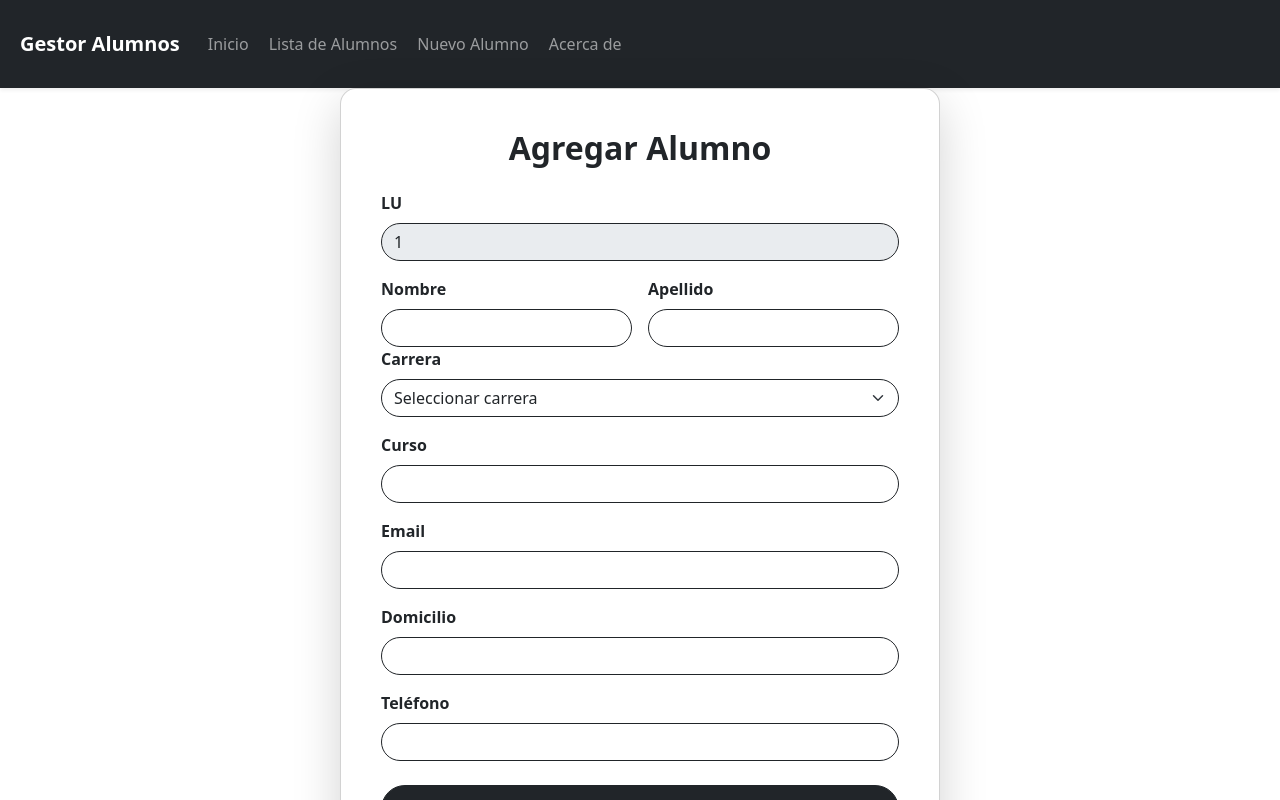
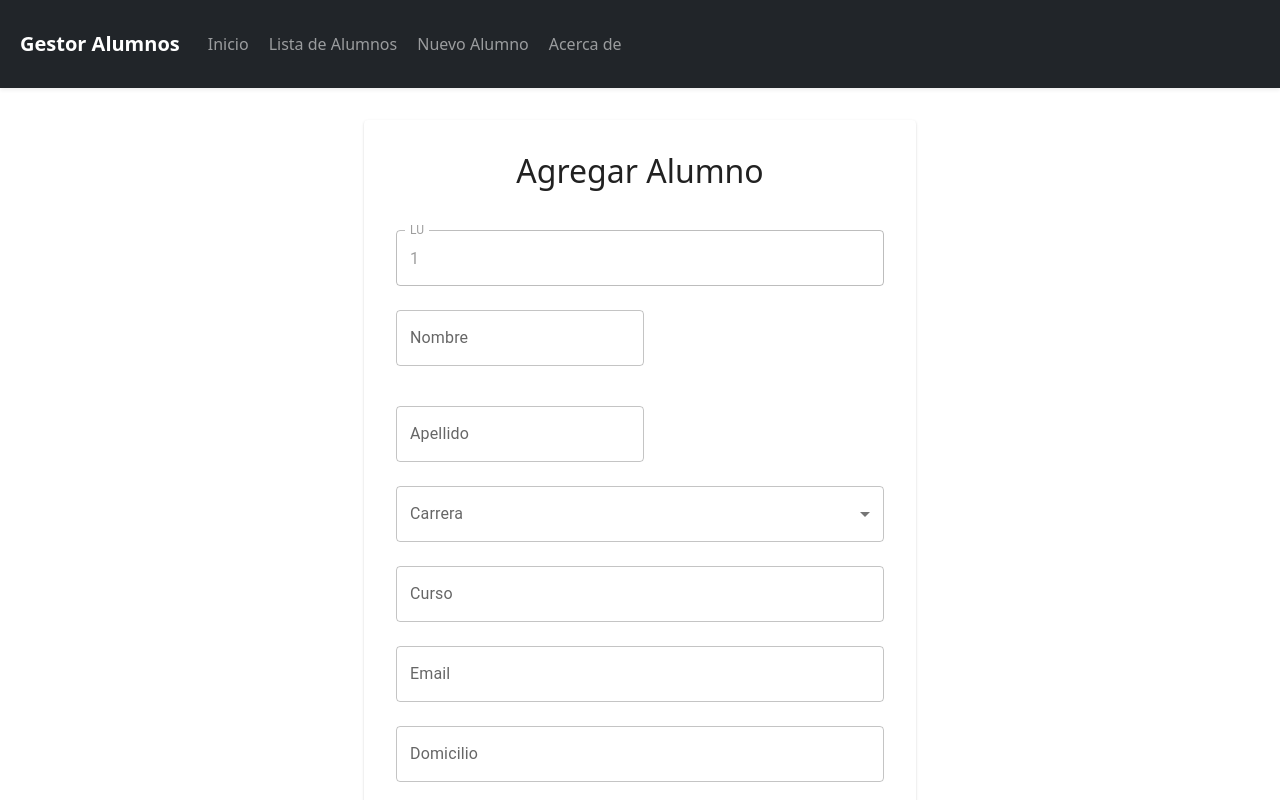
Before and after one commit to Goddzy/pv_tp5_grupo04, a React (Vite) app: page /agregarAlumno in a window 1280 px wide. Shown: the top 800 px of the page. Built offline with nearby package versions, Linux system fonts and the light colour scheme.

Commit message:
Cari Enrique Gustavo - Actualización de validacion de datos de Agregar y Editar alumnos

```diff
--- a/package.json
+++ b/package.json
@@ -10,6 +10,9 @@
     "preview": "vite preview"
   },
   "dependencies": {
+    "@emotion/react": "^11.14.0",
+    "@emotion/styled": "^11.14.0",
+    "@mui/material": "^7.1.0",
     "bootstrap": "^5.3.6",
     "react": "^19.1.0",
     "react-bootstrap": "^2.10.10",
--- a/src/components/Agregar.jsx
+++ b/src/components/Agregar.jsx
@@ -1,9 +1,10 @@
 import React, { useState } from "react";
-import { Container, Form, Button, Row, Col, Card } from "react-bootstrap";
+import {  Container,  Card,  Box,  TextField,  Grid,  Button,  FormControl,  InputLabel,
+  Select,  MenuItem,  FormHelperText,} from "@mui/material";
 import { useNavigate } from "react-router-dom";
 
 function Agregar({ listaAlumnos, setListaAlumnos, setContador, contador }) {
-  // Estados para cada input
+
   const [lu, setLu] = useState("");
   const [nombre, setNombre] = useState("");
   const [apellido, setApellido] = useState("");
@@ -22,24 +23,26 @@ function Agregar({ listaAlumnos, setListaAlumnos, setContador, contador }) {
     // Objeto para almacenar mensajes de error
     const validErrors = {};
 
-    // Valida cada campo (se omite LU ya que se asigna automáticamente con la carrera)
     if (!nombre.trim()) validErrors.nombre = "Completa este campo";
     if (!apellido.trim()) validErrors.apellido = "Completa este campo";
     if (!curso.trim()) validErrors.curso = "Completa este campo";
-    if (!email.trim()) validErrors.email = "Completa este campo";
+    if (!email.trim()) {
+      validErrors.email = "Completa este campo";
+    } else if (!email.includes("@")) {
+      validErrors.email = "Ingrese un @ para correo válido";
+    }
     if (!domicilio.trim()) validErrors.domicilio = "Completa este campo";
-    if (!telefono.trim()) validErrors.telefono = "Completa este campo";
+    if (!telefono.trim()) validErrors.telefono = "Completa este campo con valores numericos";
     if (!carrera.trim()) validErrors.carrera = "Completa este campo";
 
-    // Si hay errores de validación, se actualiza el estado y no se envía el formulario
+    // Si existen errores, se actualiza el estado y se evita la continuación
     if (Object.keys(validErrors).length > 0) {
       setErrores(validErrors);
       return;
     }
 
-    // Se crea el LU uniendo el valor de lu y el contador
+    // Se crea el LU teniendo en cuenta el contador
     const nuevoLu = lu + String(contador);
-    console.log(nuevoLu);
 
     const nuevoAlumno = {
       lu: nuevoLu,
@@ -70,143 +73,123 @@ function Agregar({ listaAlumnos, setListaAlumnos, setContador, contador }) {
   };
 
   return (
-    <Container
-      className="d-flex justify-content-center align-items-center"
-      style={{ minHeight: "80vh" }}
-    >
-      <Card className="shadow-lg rounded-4 p-4" style={{ maxWidth: "600px", width: "100%" }}>
-        <Card.Body>
-          <h2 className="mb-4 text-center text-dark fw-bold">Agregar Alumno</h2>
-          <Form onSubmit={crearAlumno}>
-            <Form.Group className="mb-3" controlId="formLu">
-              <Form.Label className="fw-semibold text-dark">LU</Form.Label>
-              <Form.Control
-                type="text"
+    <Container maxWidth="sm" sx={{ my: 4 }}>
+      <Card sx={{ p: 4 }}>
+        <Box component="form" onSubmit={crearAlumno} noValidate>
+          <Box sx={{ textAlign: "center", mb: 3 }}>
+            <h2>Agregar Alumno</h2>
+          </Box>
+
+          <TextField
+            label="LU"
+            variant="outlined"
+            fullWidth
             disabled
             value={`${lu}${contador}`}
-                onChange={(e) => setLu(e.target.value)}
-                className="rounded-pill border border-dark"
+            margin="normal"
           />
-            </Form.Group>
 
-            <Row className="g-3">
-              <Col md={6}>
-                <Form.Group controlId="formNombre">
-                  <Form.Label className="fw-semibold text-dark">Nombre</Form.Label>
-                  <Form.Control
-                    type="text"
+          <Grid container spacing={2}>
+            <Grid item xs={12} sm={6}>
+              <TextField
+                label="Nombre"
+                variant="outlined"
+                fullWidth
                 value={nombre}
                 onChange={(e) => setNombre(e.target.value)}
-                    className="rounded-pill border border-dark"
-                    isInvalid={!!errores.nombre}
+                error={Boolean(errores.nombre)}
+                helperText={errores.nombre}
+                margin="normal"
               />
-                  <Form.Control.Feedback type="invalid">
-                    {errores.nombre}
-                  </Form.Control.Feedback>
-                </Form.Group>
-              </Col>
-              <Col md={6}>
-                <Form.Group controlId="formApellido">
-                  <Form.Label className="fw-semibold text-dark">Apellido</Form.Label>
-                  <Form.Control
-                    type="text"
+            </Grid>
+            <Grid item xs={12} sm={6}>
+              <TextField
+                label="Apellido"
+                variant="outlined"
+                fullWidth
                 value={apellido}
                 onChange={(e) => setApellido(e.target.value)}
-                    className="rounded-pill border border-dark"
-                    isInvalid={!!errores.apellido}
+                error={Boolean(errores.apellido)}
+                helperText={errores.apellido}
+                margin="normal"
               />
-                  <Form.Control.Feedback type="invalid">
-                    {errores.apellido}
-                  </Form.Control.Feedback>
-                </Form.Group>
-              </Col>
-            </Row>
+            </Grid>
+          </Grid>
 
-            <Form.Group className="mb-3" controlId="formCarrera">
-              <Form.Label className="fw-semibold text-dark">Carrera</Form.Label>
-              <Form.Select
+          <FormControl fullWidth margin="normal" error={Boolean(errores.carrera)}>
+            <InputLabel id="carrera-label">Carrera</InputLabel>
+            <Select
+              labelId="carrera-label"
+              label="Carrera"
               value={carrera}
               onChange={(e) => {
                 setCarrera(e.target.value);
-                  // Se asigna el valor seleccionado a LU (si así se desea)
+                // Se asigna el valor seleccionado a LU
                 setLu(e.target.value);
               }}
-                className="rounded-pill border border-dark"
-                isInvalid={!!errores.carrera}
             >
-                <option value="">Seleccionar carrera</option>
-                <option value="INF">Ingeniería Informatica</option>
-                <option value="APU">Analista Programador Universitario</option>
-                <option value="MIN">Ingeniería en Minas</option>
-              </Form.Select>
-              <Form.Control.Feedback type="invalid">
-                {errores.carrera}
-              </Form.Control.Feedback>
-            </Form.Group>
+              <MenuItem value="">
+                <em>Seleccionar carrera</em>
+              </MenuItem>
+              <MenuItem value="INF">Ingeniería Informática</MenuItem>
+              <MenuItem value="APU">
+                Analista Programador Universitario
+              </MenuItem>
+              <MenuItem value="MIN">Ingeniería en Minas</MenuItem>
+            </Select>
+            {errores.carrera && <FormHelperText>{errores.carrera}</FormHelperText>}
+          </FormControl>
 
-            <Form.Group className="mb-3" controlId="formCurso">
-              <Form.Label className="fw-semibold text-dark">Curso</Form.Label>
-              <Form.Control
-                type="text"
+          <TextField
+            label="Curso"
+            variant="outlined"
+            fullWidth
             value={curso}
             onChange={(e) => setCurso(e.target.value)}
-                className="rounded-pill border border-dark"
-                isInvalid={!!errores.curso}
+            error={Boolean(errores.curso)}
+            helperText={errores.curso}
+            margin="normal"
           />
-              <Form.Control.Feedback type="invalid">
-                {errores.curso}
-              </Form.Control.Feedback>
-            </Form.Group>
 
-            <Form.Group className="mb-3" controlId="formEmail">
-              <Form.Label className="fw-semibold text-dark">Email</Form.Label>
-              <Form.Control
+          <TextField
+            label="Email"
+            variant="outlined"
+            fullWidth
             type="email"
             value={email}
             onChange={(e) => setEmail(e.target.value)}
-                className="rounded-pill border border-dark"
-                isInvalid={!!errores.email}
+            error={Boolean(errores.email)}
+            helperText={errores.email}
+            margin="normal"
           />
-              <Form.Control.Feedback type="invalid">
-                {errores.email}
-              </Form.Control.Feedback>
-            </Form.Group>
 
-            <Form.Group className="mb-3" controlId="formDomicilio">
-              <Form.Label className="fw-semibold text-dark">Domicilio</Form.Label>
-              <Form.Control
-                type="text"
+          <TextField
+            label="Domicilio"
+            variant="outlined"
+            fullWidth
             value={domicilio}
             onChange={(e) => setDomicilio(e.target.value)}
-                className="rounded-pill border border-dark"
-                isInvalid={!!errores.domicilio}
+            error={Boolean(errores.domicilio)}
+            helperText={errores.domicilio}
+            margin="normal"
           />
-              <Form.Control.Feedback type="invalid">
-                {errores.domicilio}
-              </Form.Control.Feedback>
-            </Form.Group>
 
-            <Form.Group className="mb-4" controlId="formTelefono">
-              <Form.Label className="fw-semibold text-dark">Teléfono</Form.Label>
-              <Form.Control
+          <TextField
+            label="Teléfono"
+            variant="outlined"
+            fullWidth
             type="number"
             value={telefono}
             onChange={(e) => setTelefono(e.target.value)}
-                className="rounded-pill border border-dark"
-                isInvalid={!!errores.telefono}
+            error={Boolean(errores.telefono)}
+            helperText={errores.telefono}
+            margin="normal"
           />
-              <Form.Control.Feedback type="invalid">
-                {errores.telefono}
-              </Form.Control.Feedback>
-            </Form.Group>
 
-            <div className="d-grid">
-              <Button variant="dark" size="lg" className="rounded-pill" type="submit">
+          <Button type="submit" variant="contained" fullWidth sx={{ mt: 2 }}>
             Agregar Alumno
           </Button>
-            </div>
-          </Form>
-        </Card.Body>
+        </Box>
       </Card>
     </Container>
   );
--- a/src/components/EditarAlumno.jsx
+++ b/src/components/EditarAlumno.jsx
@@ -1,23 +1,25 @@
-import { useState } from "react";
-import { Container, Form, Button, Row, Col, Card } from "react-bootstrap";
+import React, { useState } from "react";
+import {  Container,  Card,  Box,  TextField,  Grid,  Button,  FormControl,  InputLabel,
+  Select,  MenuItem,  FormHelperText,  Typography,} from "@mui/material";
 import { useNavigate, useParams } from "react-router-dom";
 
 function EditarAlumno({ listaAlumnos, setListaAlumnos }) {
-
   const { id } = useParams();
   const navigate = useNavigate();
-  //encontrar el alumno con el id en el array
 
-  const alumnoBuscado = listaAlumnos.find((alumno) => (alumno.lu === id));
+  // Buscamos por su LU
+  const alumnoBuscado = listaAlumnos.find((alumno) => alumno.lu === id);
 
-  let valorContador='';
-
-  for(let i = 0; i< alumnoBuscado.lu.length; i++){
-    if(alumnoBuscado.lu[i] >= '0' && alumnoBuscado.lu[i] <='9')
-      valorContador+= alumnoBuscado.lu[i]
+  // Extraer los dí­gitos del LU para crear la parte numérica que se reutilizará al actualizar la carrera
+  let valorContador = "";
+  for (let i = 0; i < alumnoBuscado.lu.length; i++) {
+    const char = alumnoBuscado.lu[i];
+    if (char >= "0" && char <= "9") {
+      valorContador += char;
+    }
   }
 
-
+  // Inicializamos los estados con los datos del alumno encontrado
   const [lu, setLu] = useState(alumnoBuscado.lu);
   const [nombre, setNombre] = useState(alumnoBuscado.nombre);
   const [apellido, setApellido] = useState(alumnoBuscado.apellido);
@@ -27,14 +29,31 @@ function EditarAlumno({ listaAlumnos, setListaAlumnos }) {
   const [telefono, setTelefono] = useState(alumnoBuscado.telefono);
   const [carrera, setCarrera] = useState(alumnoBuscado.carrera);
 
+  // Estado para manejar los mensajes de error en las validaciones
+  const [errores, setErrores] = useState({});
 
   const handleSubmit = (e) => {
     e.preventDefault();
-  if( lu.trim()!="" && nombre.trim()!="" && apellido.trim()!="" && curso.trim()!="" && email.trim()!="" && domicilio.trim()!="" && telefono.trim()!="" && carrera.trim()!=""){
+
+    const validErrors = {};
+    if (!nombre.trim()) validErrors.nombre = "Completa este campo";
+    if (!apellido.trim()) validErrors.apellido = "Completa este campo";
+    if (!curso.trim()) validErrors.curso = "Completa este campo";
+    if (!email.trim()) validErrors.email = "Completa este campo";
+    else if (!email.includes("@"))
+      validErrors.email = "Ingrese un correo válido, use @";
+    if (!domicilio.trim()) validErrors.domicilio = "Completa este campo";
+    if (!telefono.trim())
+      validErrors.telefono = "Completa este campo con valores numéricos";
+    if (!carrera.trim()) validErrors.carrera = "Completa este campo";
+
+    if (Object.keys(validErrors).length > 0) {
+      setErrores(validErrors);
+      return;
+    }
 
 
-
-      const nuevoAlumno = {
+    const alumnoEditado = {
       lu,
       nombre,
       apellido,
@@ -45,139 +64,137 @@ const handleSubmit = (e) => {
       telefono,
     };
 
-      const nuevoArray = listaAlumnos.map((alumno)=>
-        alumno.lu === id ? nuevoAlumno : alumno
-      )
 
+    const nuevoArray = listaAlumnos.map((alumno) =>
+      alumno.lu === id ? alumnoEditado : alumno
+    );
     setListaAlumnos(nuevoArray);
 
-      setLu("");
-      setNombre("");
-      setApellido("");
-      setCurso("");
-      setEmail("");
-      setDomicilio("");
-      setTelefono("");
-      setCarrera("");
+    navigate("/alumnos");
+  };
 
-      navigate('/alumnos')
-  }
-  };
   return (
-    <Container
-      className="d-flex justify-content-center align-items-center"
-      style={{ minHeight: "80vh" }}
-    >
-      <Card className="shadow-lg rounded-4 p-4" style={{ maxWidth: "600px", width: "100%" }}>
-        <Card.Body>
-          <h2 className="mb-4 text-center text-dark fw-bold">Editar Alumno</h2>
-          <Form onSubmit={handleSubmit}>
+    <Container maxWidth="sm" sx={{ my: 4 }}>
+      <Card sx={{ p: 4 }}>
+        <Box component="form" onSubmit={handleSubmit} noValidate>
+          <Box sx={{ textAlign: "center", mb: 3 }}>
+            <Typography variant="h4">Editar Alumno</Typography>
+          </Box>
 
-            <Form.Group className="mb-3" controlId="formLu">
-              <Form.Label className="fw-semibold text-dark">LU</Form.Label>
-              <Form.Control
-                type="text"
+          <TextField
+            label="LU"
+            variant="outlined"
+            fullWidth
             disabled
-                value={`${lu}`}
-                onChange={(e) => setLu(e.target.value)}
-                className="rounded-pill border border-dark"
+            value={lu}
+            margin="normal"
           />
-            </Form.Group>
 
-            <Row className="g-3">
-              <Col md={6}>
-                <Form.Group controlId="formNombre">
-                  <Form.Label className="fw-semibold text-dark">Nombre</Form.Label>
-                  <Form.Control
-                    type="text"
+          <Grid container spacing={2}>
+            <Grid item xs={12} sm={6}>
+              <TextField
+                label="Nombre"
+                variant="outlined"
+                fullWidth
                 value={nombre}
                 onChange={(e) => setNombre(e.target.value)}
-                    className="rounded-pill border border-dark"
+                margin="normal"
+                error={Boolean(errores.nombre)}
+                helperText={errores.nombre}
               />
-                </Form.Group>
-              </Col>
-              <Col md={6}>
-                <Form.Group controlId="formApellido">
-                  <Form.Label className="fw-semibold text-dark">Apellido</Form.Label>
-                  <Form.Control
-                    type="text"
+            </Grid>
+            <Grid item xs={12} sm={6}>
+              <TextField
+                label="Apellido"
+                variant="outlined"
+                fullWidth
                 value={apellido}
                 onChange={(e) => setApellido(e.target.value)}
-                    className="rounded-pill border border-dark"
+                margin="normal"
+                error={Boolean(errores.apellido)}
+                helperText={errores.apellido}
               />
-                </Form.Group>
-              </Col>
-            </Row>
+            </Grid>
+          </Grid>
 
-              <Form.Group className="mb-3" controlId="formCurso">
-                <Form.Label className="fw-semibold text-dark">Carrera</Form.Label>
-                <Form.Select
+          <FormControl fullWidth margin="normal" error={Boolean(errores.carrera)}>
+            <InputLabel id="carrera-label">Carrera</InputLabel>
+            <Select
+              labelId="carrera-label"
+              label="Carrera"
               value={carrera}
               onChange={(e) => {
                 const nuevaCarrera = e.target.value;
                 setCarrera(nuevaCarrera);
+                // Actualiza el LU: la nueva carrera con el valor numérico extraído
                 setLu(nuevaCarrera + valorContador);
               }}
-                  className="rounded-pill border border-dark"
             >
-                  <option value="">Seleccionar carrera</option>
-                  <option value="INF">Ingeniería Informatica</option>
-                  <option value="APU">Analista Programador Universitario</option>
-                  <option value="MIN">Ingenieria en Minas</option>
-                </Form.Select>
-              </Form.Group>
+              <MenuItem value="">
+                <em>Seleccionar carrera</em>
+              </MenuItem>
+              <MenuItem value="INF">Ingeniería Informatica</MenuItem>
+              <MenuItem value="APU">Analista Programador Universitario</MenuItem>
+              <MenuItem value="MIN">Ingeniería en Minas</MenuItem>
+            </Select>
+            {errores.carrera && (
+              <FormHelperText>{errores.carrera}</FormHelperText>
+            )}
+          </FormControl>
 
-            <Form.Group className="mb-3" controlId="formCurso">
-              <Form.Label className="fw-semibold text-dark">Curso</Form.Label>
-              <Form.Control
-                type="text"
+          <TextField
+            label="Curso"
+            variant="outlined"
+            fullWidth
             value={curso}
             onChange={(e) => setCurso(e.target.value)}
-                className="rounded-pill border border-dark"
+            margin="normal"
+            error={Boolean(errores.curso)}
+            helperText={errores.curso}
           />
-            </Form.Group>
 
-            <Form.Group className="mb-3" controlId="formEmail">
-              <Form.Label className="fw-semibold text-dark">Email</Form.Label>
-              <Form.Control
+          <TextField
+            label="Email"
+            variant="outlined"
+            fullWidth
             type="email"
             value={email}
             onChange={(e) => setEmail(e.target.value)}
-                className="rounded-pill border border-dark"
+            margin="normal"
+            error={Boolean(errores.email)}
+            helperText={errores.email}
           />
-            </Form.Group>
 
-            <Form.Group className="mb-3" controlId="formDomicilio">
-              <Form.Label className="fw-semibold text-dark">Domicilio</Form.Label>
-              <Form.Control
-                type="text"
+          <TextField
+            label="Domicilio"
+            variant="outlined"
+            fullWidth
             value={domicilio}
             onChange={(e) => setDomicilio(e.target.value)}
-                className="rounded-pill border border-dark"
+            margin="normal"
+            error={Boolean(errores.domicilio)}
+            helperText={errores.domicilio}
           />
-            </Form.Group>
 
-            <Form.Group className="mb-4" controlId="formTelefono">
-              <Form.Label className="fw-semibold text-dark">Teléfono</Form.Label>
-              <Form.Control
+          <TextField
+            label="Teléfono"
+            variant="outlined"
+            fullWidth
             type="number"
             value={telefono}
             onChange={(e) => setTelefono(e.target.value)}
-                className="rounded-pill border border-dark"
+            margin="normal"
+            error={Boolean(errores.telefono)}
+            helperText={errores.telefono}
           />
-            </Form.Group>
 
-            <div className="d-grid">
-              <Button variant="dark" size="lg" className="rounded-pill" type="submit">
+          <Button type="submit" variant="contained" fullWidth sx={{ mt: 2 }}>
             Editar Alumno
           </Button>
-            </div>
-          </Form>
-        </Card.Body>
+        </Box>
       </Card>
     </Container>
   );
 }
 
-
 export default EditarAlumno;
```
Also changed, not shown: 1 other file (tests, documents, lock files or other folders). Lines whose indentation alone changed are shown as unchanged.
